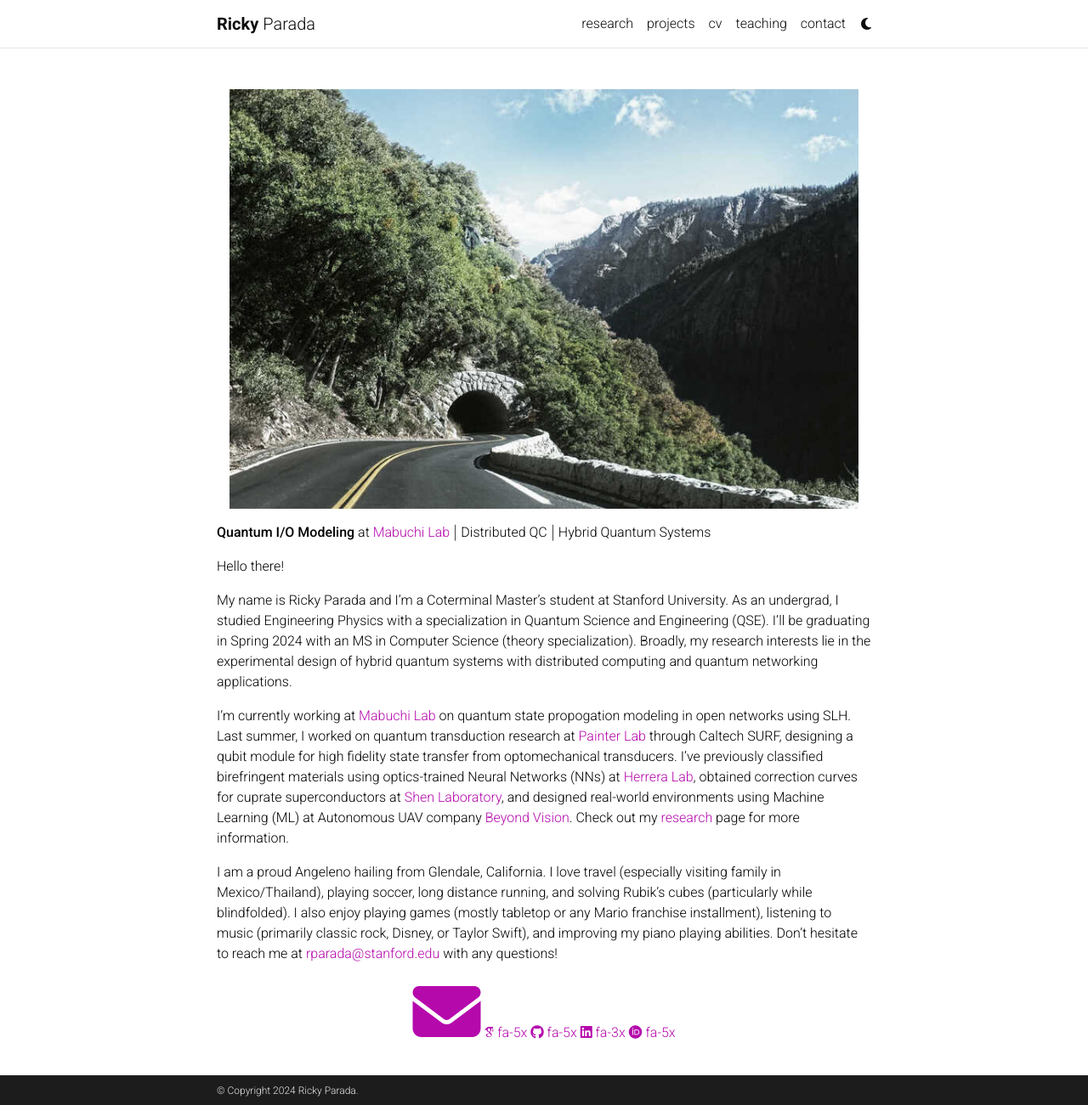
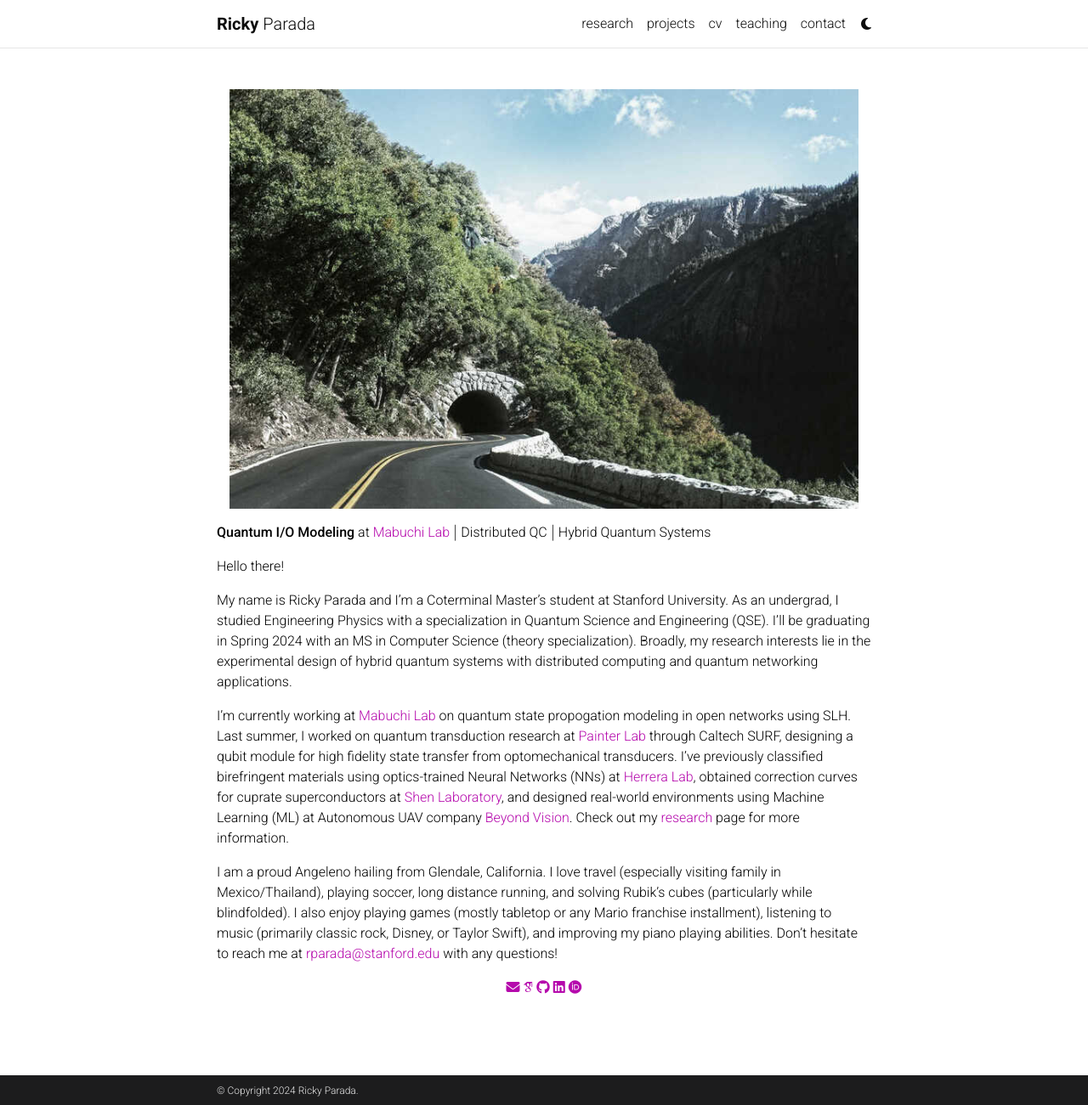
Before and after one commit to rickyparada/rickyparada.github.io, a Jekyll site: the page built from index.md, in a window 1280 px wide and 1301 px high. Shown: the whole window at 85% size. Built offline with Jekyll 4.4.1, drawn with Linux system fonts in a browser that asks for light colours; some web fonts are replaced; comment, search, counter and statistics services are not loaded; a style sheet for code colours, icons or effects is not loaded.

Commit message:
revert icon sizes

```diff
--- a/index.md
+++ b/index.md
@@ -16,10 +16,10 @@ I'm currently working at [Mabuchi Lab](https://mabuchilab.org/) on quantum state
 
 I am a proud Angeleno hailing from Glendale, California. I love travel (especially visiting family in Mexico/Thailand), playing soccer, long distance running, and solving Rubik's cubes (particularly while blindfolded). I also enjoy playing games (mostly tabletop or any Mario franchise installment), listening to music (primarily classic rock, Disney, or Taylor Swift), and improving my piano playing abilities. Don't hesitate to reach me at [rparada@stanford.edu](mailto:rparada@stanford.edu) with any questions!
 
-<div style="text-align:center">
-<a href="mailto:rparada@stanford.edu" title="email"><i class="fa-solid fa-envelope fa-5x"></i></a>
-<a href="https://scholar.google.com/citations?user=j7NyAisAAAAJ&hl" title="Google Scholar"><i class="ai ai-google-scholar"></i> fa-5x</a>
-<a href="https://github.com/rickyparada6" title="GitHub"><i class="fa-brands fa-github"></i> fa-5x</a>
-<a href="https://www.linkedin.com/in/rickyparada" title="LinkedIn"><i class="fa-brands fa-linkedin"></i> fa-3x</a>
-<a href="https://orcid.org/0000-0003-2264-1100" title="ORCID"><i class="ai ai-orcid"></i> fa-5x</a>
+<div style="text-align:center;">
+<a href="mailto:rparada@stanford.edu" title="email"><i class="fa-solid fa-envelope"></i></a>
+<a href="https://scholar.google.com/citations?user=j7NyAisAAAAJ&hl" title="Google Scholar"><i class="ai ai-google-scholar"></i></a>
+<a href="https://github.com/rickyparada6" title="GitHub"><i class="fa-brands fa-github"></i></a>
+<a href="https://www.linkedin.com/in/rickyparada" title="LinkedIn"><i class="fa-brands fa-linkedin"></i></a>
+<a href="https://orcid.org/0000-0003-2264-1100" title="ORCID"><i class="ai ai-orcid"></i></a>
 <div>
```
